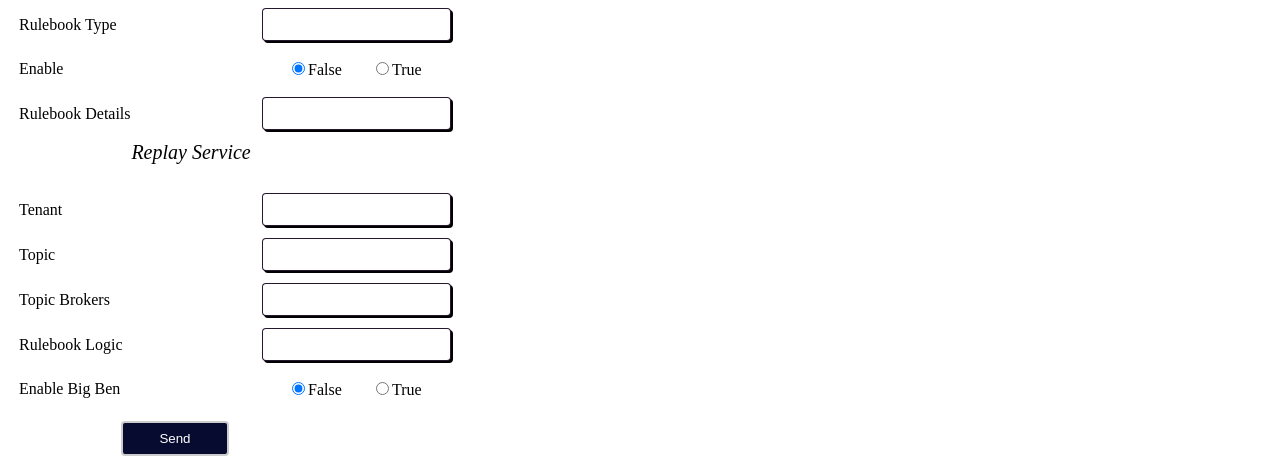
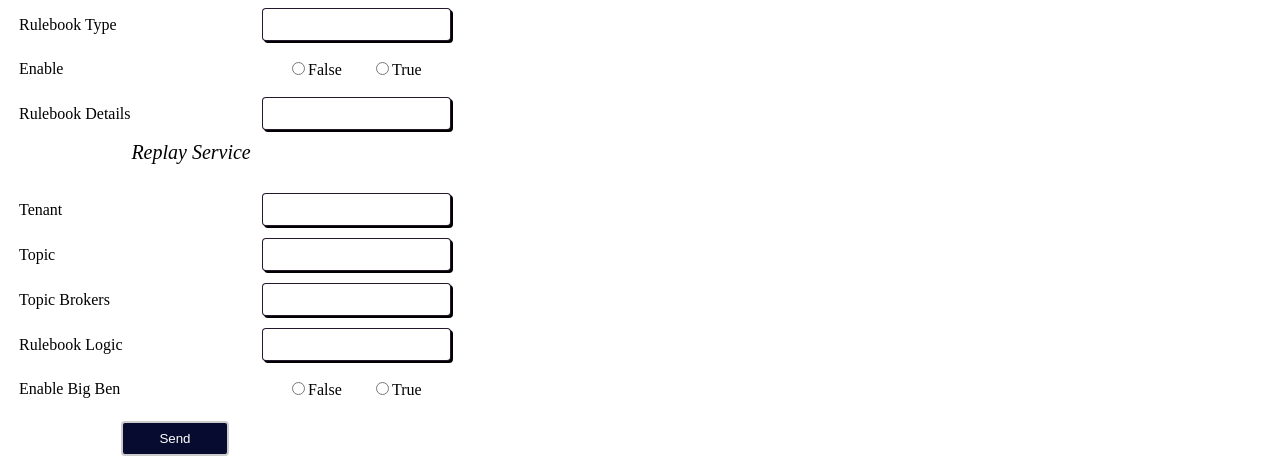
Before and after one commit to ImYatharth/WalmartDashboard, a React (Create React App) app: page /products in a window 1280 px wide. Shown: the part 476-934 px from the top of the page. Built offline with nearby package versions, Linux system fonts and the light colour scheme.

Commit message:
Validation

```diff
--- a/src/pages/Products.js
+++ b/src/pages/Products.js
@@ -6,10 +6,6 @@ class Products extends Component{
      super(props);
 
      this.state = {
-        fullname: "",
-        email: "",
-        phone : "",
-        message : ""
          }
     }
 
@@ -40,7 +36,7 @@ class Products extends Component{
         handlesubmit = (event) => {
             if (this.state.auditTopic && this.state.auditTopicBrokers && this.state.auditSchema && this.state.consumerProperties
                 && this.state.auditDetails && this.state.rulebookName && this.state.rulebookJobTypes && this.state.rulebookType && this.state.ruleBookDetails
-                && this.state.tenant && this.state.topic && this.state.TopicBrokers && this.state.ruleBookLogic)
+                && this.state.tenant && this.state.topic && this.state.topicBrokers && this.state.ruleBookLogic && this.state.enable)
      {
          alert ("Your form has been submitted.");
      // alert( JSON.stringify(this.state));
@@ -51,9 +47,14 @@ class Products extends Component{
         alert("One or more fields are incomplete");
 
     }
-    updateCategory = (e) => {
-        if(e.target.checked) {
-           this.setState({ enable: e.target.value})
+    updateCategory = (event) => {
+        if(event.target.checked) {
+           this.setState({ enable: event.target.value})
+        }
+    }
+    updateCategorys = (event) => {
+        if(event.target.checked) {
+           this.setState({ enableBigBen: event.target.value})
         }
     }
     render(){
@@ -112,8 +113,8 @@ class Products extends Component{
         </tr>
         <tr>
         <td><label> Enable </label></td>
-        <td><label><input  type="radio" name="enable"  value="0" defaultChecked//checked={this.props.checked === "false"}
-                onChange={this.updateCategory} />False    <input  type="radio" name="enable"  value="1" //checked={this.props.checked === "true"}
+        <td><label><input  type="radio" name="enable"  value="false" //checked={this.props.checked === "false"}
+                onChange={this.updateCategory} />False    <input  type="radio" name="enable"  value="true" //checked={this.props.checked === "true"}
                 onChange={this.updateCategory} />True</label> </td>
         </tr>
         <tr>
@@ -138,7 +139,7 @@ class Products extends Component{
         </tr>
         <tr>
         <td><label> Topic Brokers </label></td>
-        <td><input  type="text" name="topicBrokers" value= {this.state.TopicBrokers}
+        <td><input  type="text" name="topicBrokers" value= {this.state.topicBrokers}
                 onChange={this.handlechangeall} /> </td>
         </tr>
         <tr>
@@ -148,9 +149,9 @@ class Products extends Component{
         </tr>
         <tr>
         <td><label> Enable Big Ben </label></td>
-        <td><label><input  type="radio" name="enableBigBen"  value="false" defaultChecked//checked={this.props.checked === "false"}
-                onChange={this.updateCategory} />False    <input type="radio" name="enableBigBen"  value="true" //checked={this.props.checked === "true"}
-                onChange={this.updateCategory} />True</label> </td>
+        <td><label><input  type="radio" name="enableBigBen"  value="false" //checked={this.props.checked === "false"}
+                onChange={this.updateCategorys} />False    <input type="radio" name="enableBigBen"  value="true" //checked={this.props.checked === "true"}
+                onChange={this.updateCategorys} />True</label> </td>
         </tr>
         </tbody>
         </table>
```
